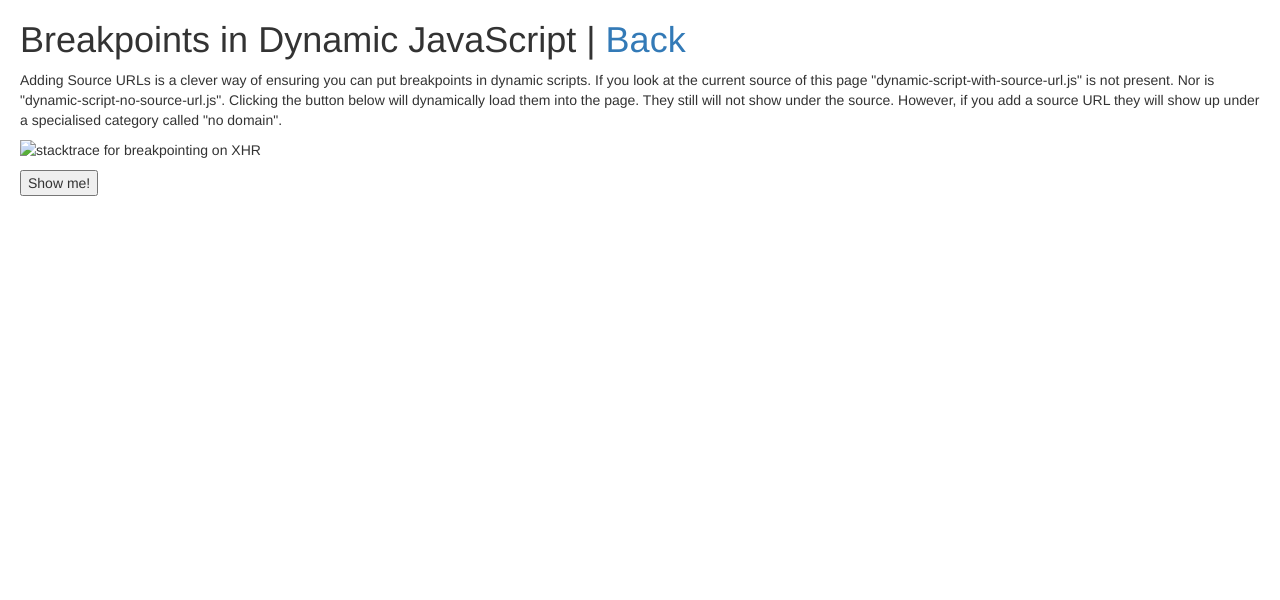
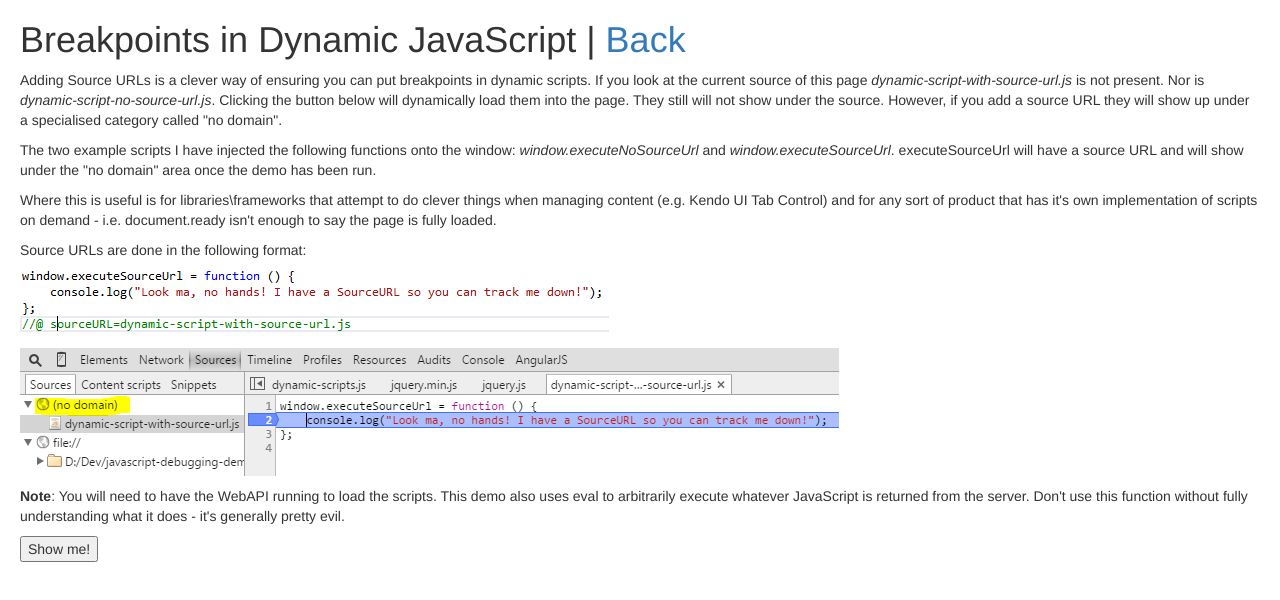
Before and after one commit to Kyle-Muir/javascript-debugging-demo, a website: page demos/dynamic-scripts/index.html in a window 1280 px wide. Drawn offline with nearby package versions, Linux system fonts and the light colour scheme.

Commit message:
Finishing off dynamics scripts example

```diff
--- a/demos/dynamic-scripts/dynamic-scripts.js
+++ b/demos/dynamic-scripts/dynamic-scripts.js
@@ -1,6 +1,12 @@
 function executeDemo() {
-    $.get('http://localhost:53173/Content/dynamic-script-with-source-url.js').success(function(resp){eval(resp); console.log(resp)})
-    $.get('http://localhost:53173/Content/dynamic-script-no-source-url.js').success(function(resp){eval(resp); console.log(resp)})
+    $.get('http://localhost:53173/Content/dynamic-script-with-source-url.js').success(function(resp){
+    	//NOTE: Never do this other than for demos. Eval is generally pretty evil.
+    	eval(resp);
+    });
+    $.get('http://localhost:53173/Content/dynamic-script-no-source-url.js').success(function(resp){
+    	//NOTE: Never do this other than for demos. Eval is generally pretty evil.
+    	eval(resp);
+    });
 }
 
 $(function() {
--- a/demos/dynamic-scripts/index.html
+++ b/demos/dynamic-scripts/index.html
@@ -9,10 +9,25 @@
 <body>
 	<h1>Breakpoints in Dynamic JavaScript | <a href="..\index.html">Back</a></h1>
 	<p>
-		Adding Source URLs is a clever way of ensuring you can put breakpoints in dynamic scripts. If you look at the current source of this page "dynamic-script-with-source-url.js" is not present. Nor is "dynamic-script-no-source-url.js". Clicking the button below will dynamically load them into the page. They still will not show under the source. However, if you add a source URL they will show up under a specialised category called "no domain".
+		Adding Source URLs is a clever way of ensuring you can put breakpoints in dynamic scripts. If you look at the current source of this page <i>dynamic-script-with-source-url.js</i> is not present. Nor is <i>dynamic-script-no-source-url.js</i>. Clicking the button below will dynamically load them into the page. They still will not show under the source. However, if you add a source URL they will show up under a specialised category called "no domain".
 	</p>
 	<p>
-		<img src="../images/breakpoints-in-dynamic-javascript.png" alt="stacktrace for breakpointing on XHR" />
+		The two example scripts I have injected the following functions onto the window: <i>window.executeNoSourceUrl</i> and <i>window.executeSourceUrl</i>. executeSourceUrl will have a source URL and will show under the "no domain" area once the demo has been run.
+	</p>
+	<p>
+		Where this is useful is for libraries\frameworks that attempt to do clever things when managing content (e.g. Kendo UI Tab Control) and for any sort of product that has it's own implementation of scripts on demand - i.e. document.ready isn't enough to say the page is fully loaded.
+	</p>
+	<p>
+		Source URLs are done in the following format:
+	</p>
+	<p>
+		<img src="../images/example-source-url.png" alt="Example source url" />
+	</p>
+	<p>
+		<img src="../images/breakpoints-in-dynamic-javascript.png" alt="stacktrace for breakpointing on dynamic javascript" />
+	</p>
+	<p>
+		<b>Note</b>: You will need to have the WebAPI running to load the scripts. This demo also uses eval to arbitrarily execute whatever JavaScript is returned from the server. Don't use this function without fully understanding what it does - it's generally pretty evil.
 	</p>
 	<p>
 		<button id="goBabyGo">Show me!</button>
```
Also changed, not shown: demos/images/breakpoints-in-dynamic-javascript.PNG (added), demos/images/example-source-url.png (added).
